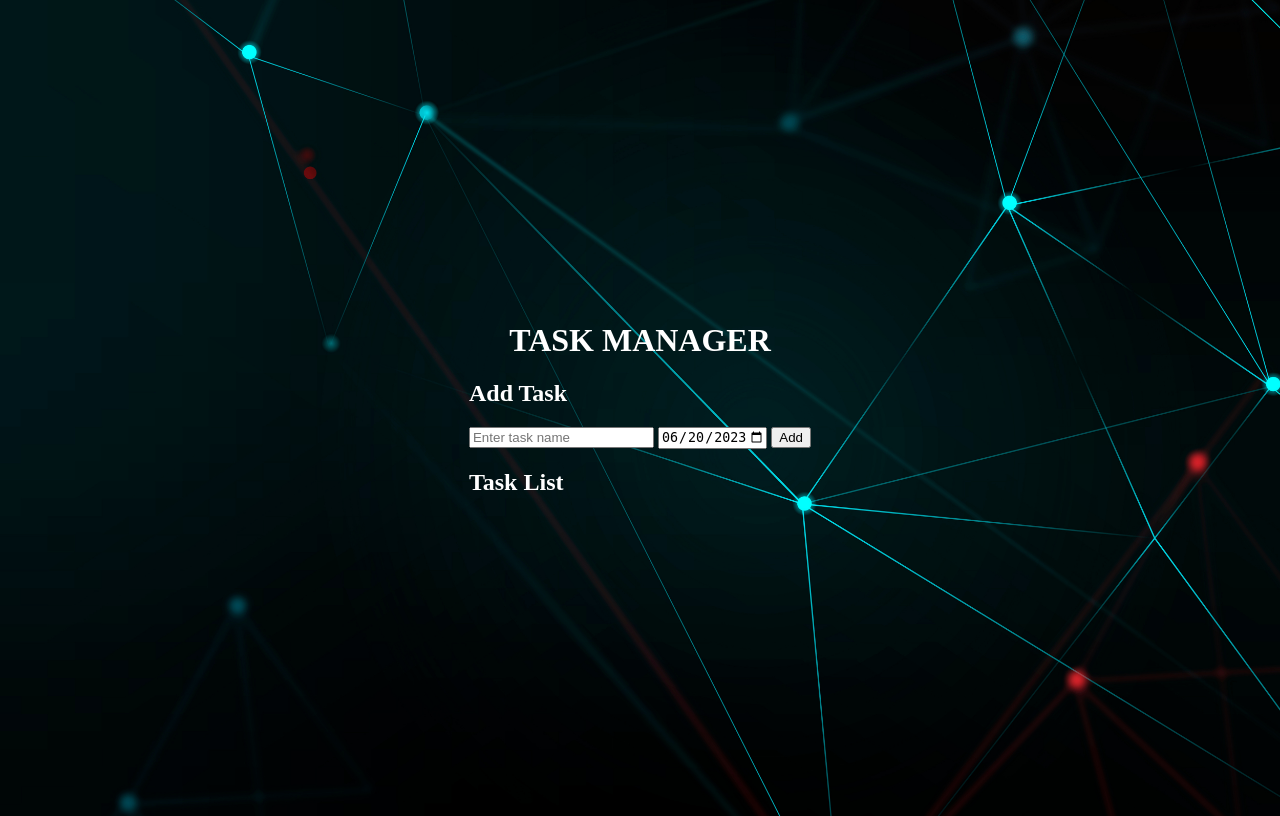
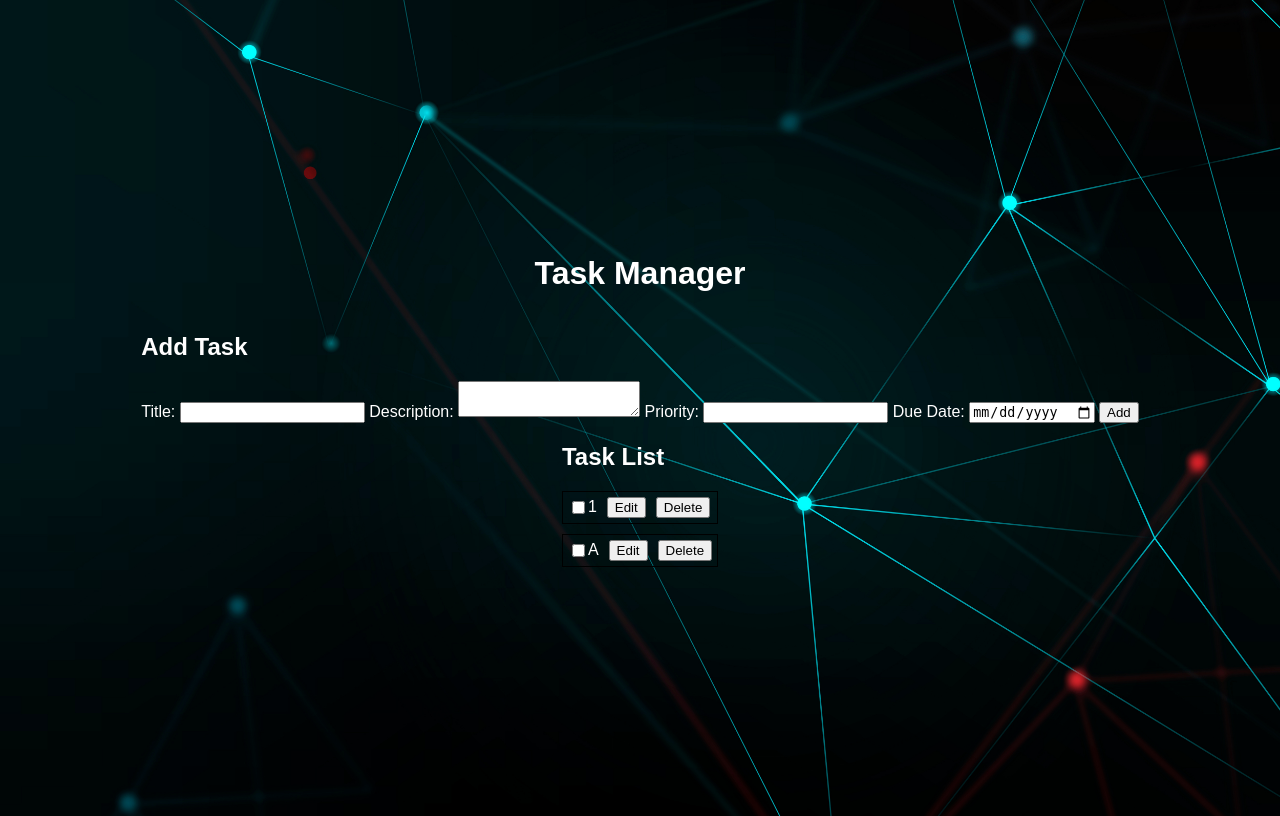
Before and after one commit to fmaterak/Task_manager_website, a Django app: template task_manager/tasks/templates/index.html in a window 1280 px wide. Run offline with Django 3.2, Linux system fonts and the light colour scheme; the template is opened without the code that fills it: values that come from a table or form of the project are taken from there, others are empty; data comes from the database, SQL or seed files in the repository; both versions use the stored data as it was after the commit.

Commit message:
Alpha version

```diff
--- a/task_manager/tasks/templates/index.html
+++ b/task_manager/tasks/templates/index.html
@@ -1,25 +1,27 @@
-{% block content %}
 <!DOCTYPE html>
 <html>
 <head>
   <title>Task Manager</title>
   <style>
-    /* Stylizacja wyglądu */
     body {
       display: flex;
+      flex-direction: column;
+      align-items: center;
       justify-content: center;
-      align-items: center;
       height: 100vh;
       background-image: url("/static/background.jpg");
       background-size: cover;
       background-repeat: no-repeat;
       color: white;
+      font-family: Arial, sans-serif;
     }
+
     .task-list {
       list-style-type: none;
       padding: 0;
       color: white;
     }
+
     .task-item {
       display: flex;
       align-items: center;
@@ -28,188 +30,306 @@
       border: 1px solid black;
       padding: 5px;
     }
-    .task-item input[type="checkbox"] {
-      margin-right: 5px;
+
+    .edit-dialog {
+      display: none;
     }
+
     .task-item button {
       margin-left: 10px;
     }
+
     .task-item.completed {
       text-decoration: line-through;
     }
   </style>
 </head>
 <body>
+  <h1>Task Manager</h1>
+
   <div>
-    <h1 style="text-align: center;">TASK MANAGER</h1>
-
-    <h2 style="color: white;">Add Task</h2>
-    <input type="text" id="task-input" placeholder="Enter task name">
-    <input type="date" id="date-input" max="9999-12-31" required>
+    <h2>Add Task</h2>
+    <label for="title-input">Title:</label>
+    <input type="text" id="title-input" required>
+    <label for="description-input">Description:</label>
+    <textarea id="description-input" required></textarea>
+    <label for="priority-input">Priority:</label>
+    <input type="number" id="priority-input" required>
+    <label for="date-input">Due Date:</label>
+    <input type="date" id="date-input" required>
     <button onclick="addTask()">Add</button>
-
-    <h2 style="color: white;">Task List</h2>
-    <ul id="task-list" class="task-list"></ul>
   </div>
 
-  <dialog id="edit-dialog">
-    <h2>Edit Task</h2>
-    <input type="text" id="edit-task-input" placeholder="Enter task name">
-    <input type="date" id="edit-date-input" max="9999-12-31" required>
-    <button onclick="saveEditedTask()">Save</button>
-    <button onclick="closeEditDialog()">Cancel</button>
-  </dialog>
+  <div>
+    <h2>Task List</h2>
+    <ul id="task-list" class="task-list">
+      {% for task in tasks %}
+      <li id="task-item-{{ task.id }}" class="task-item {% if task.completed %}completed{% endif %}">
+        <input type="checkbox" data-task-id="{{ task.id }}" onchange="markTaskAsCompleted(this)">
+        <span class="task-title">{{ task.title }}</span>
+        <button onclick="openEditDialog('{{ task.id }}')">Edit</button>
+        <button onclick="deleteTask('{{ task.id }}')">Delete</button>
+      </li>
+      {% endfor %}
+    </ul>
+  </div>
+
+  <div id="edit-dialog" class="edit-dialog">
+    <div class="edit-dialog-content">
+      <h2>Edit Task</h2>
+      <label for="edit-title-input">Title:</label>
+      <input type="text" id="edit-title-input" required>
+      <label for="edit-description-input">Description:</label>
+      <textarea id="edit-description-input" required></textarea>
+      <label for="edit-priority-input">Priority:</label>
+      <input type="number" id="edit-priority-input" required>
+      <label for="edit-date-input">Due Date:</label>
+      <input type="date" id="edit-date-input" required>
+      <button onclick="saveEditedTask()">Save</button>
+      <button onclick="closeEditDialog()">Cancel</button>
+    </div>
+  </div>
 
   <script>
-    let editTaskId; // Identyfikator edytowanego zadania
-
-    // Tworzenie unikalnego identyfikatora dla zadania
-    function generateId() {
-      return '_' + Math.random().toString(36).substr(2, 9);
-    }
-
     // Funkcja do dodawania zadania do listy
     function addTask() {
-      const taskInput = document.getElementById('task-input');
-      const taskName = taskInput.value.trim();
-      const dateInput = document.getElementById('date-input');
-      const taskDate = dateInput.value;
+      const titleInput = document.getElementById('title-input');
+      const descriptionInput = document.getElementById('description-input');
+      const priorityInput = document.getElementById('priority-input');
+      const dueDateInput = document.getElementById('date-input');
 
-      if (taskName !== '') {
-        const taskId = generateId(); // Unikalny identyfikator zadania
-        const taskList = document.getElementById('task-list');
+      const task = {
+        id: generateId(),
+        title: titleInput.value,
+        description: descriptionInput.value,
+        priority: parseInt(priorityInput.value),
+        due_date: dueDateInput.value,
+        completed: false
+      };
 
-        // Tworzenie elementów HTML dla zadania
-        const listItem = document.createElement('li');
-        listItem.classList.add('task-item');
-        listItem.setAttribute('data-task-id', taskId);
-        const checkbox = document.createElement('input');
-        checkbox.type = 'checkbox';
-        checkbox.addEventListener('change', () => {
-          markTaskAsCompleted(checkbox);
-        });
-        const taskText = document.createElement('span');
-        taskText.textContent = taskName;
-        const taskDateElement = document.createElement('span');
-        taskDateElement.textContent = taskDate;
-        const editButton = document.createElement('button');
-        editButton.textContent = 'Edit';
-        editButton.addEventListener('click', () => {
-          openEditDialog(taskId);
-        });
-        const deleteButton = document.createElement('button');
-        deleteButton.textContent = 'Delete';
-        deleteButton.addEventListener('click', () => {
-          deleteTask(taskId);
-        });
+      // Wysyłanie zadania do serwera (np. za pomocą AJAX lub fetch())
+      // i dodawanie nowego zadania do listy po otrzymaniu odpowiedzi sukcesu
 
-        // Dodawanie elementów do listy
-        listItem.appendChild(checkbox);
-        listItem.appendChild(taskText);
-        listItem.appendChild(taskDateElement);
-        listItem.appendChild(editButton);
-        listItem.appendChild(deleteButton);
-        taskList.appendChild(listItem);
+      // Przykład:
+      fetch('/api/tasks/', {
+        method: 'POST',
+        headers: {
+          'Content-Type': 'application/json',
+        },
+        body: JSON.stringify(task),
+      })
+      .then(response => response.json())
+      .then(data => {
+        if (data.id) {
+          // Dodaj zadanie do listy
+          const taskList = document.getElementById('task-list');
+          const taskItem = createTaskItem(task);
+          taskList.appendChild(taskItem);
 
-        // Wyczyszczenie pól wprowadzania po dodaniu zadania
-        taskInput.value = '';
-        dateInput.value = '';
-
-        // Ustawienie dzisiejszej daty dla kolejnego zadania
-        const today = new Date();
-        const year = today.getFullYear();
-        let month = today.getMonth() + 1;
-        if (month < 10) {
-          month = '0' + month;
+          // Wyczyść pola formularza
+          titleInput.value = '';
+          descriptionInput.value = '';
+          priorityInput.value = '';
+          dueDateInput.value = getCurrentDate();
         }
-        let day = today.getDate();
-        if (day < 10) {
-          day = '0' + day;
-        }
-        const formattedDate = `${year}-${month}-${day}`;
-        dateInput.value = formattedDate;
-      }
+      })
+      .catch(error => {
+        console.error('Error:', error);
+      });
     }
 
     // Funkcja do zaznaczania zadania jako wykonane
     function markTaskAsCompleted(checkbox) {
-      const listItem = checkbox.parentNode;
-      if (checkbox.checked) {
-        listItem.classList.add('completed');
-      } else {
-        listItem.classList.remove('completed');
-      }
+      const taskId = checkbox.dataset.taskId;
+      const completed = checkbox.checked;
+
+      // Aktualizacja stanu zadania na serwerze (np. za pomocą AJAX lub fetch())
+
+      // Przykład:
+      fetch(`/api/tasks/${taskId}/`, {
+        method: 'PATCH',
+        headers: {
+          'Content-Type': 'application/json',
+        },
+        body: JSON.stringify({ completed }),
+      })
+      .then(response => response.json())
+      .then(data => {
+        // Oznacz zadanie jako wykonane na liście po otrzymaniu odpowiedzi sukcesu
+
+        // Przykład:
+        const taskItem = document.getElementById(`task-item-${taskId}`);
+        if (completed) {
+          taskItem.classList.add('completed');
+        } else {
+          taskItem.classList.remove('completed');
+        }
+      })
+      .catch(error => {
+        console.error('Error:', error);
+      });
     }
 
     // Funkcja do otwierania okna dialogowego edycji zadania
     function openEditDialog(taskId) {
-      const listItem = document.querySelector(`[data-task-id="${taskId}"]`);
-      if (listItem) {
-        const taskText = listItem.querySelector('span');
-        const taskInput = document.getElementById('edit-task-input');
-        const dateInput = document.getElementById('edit-date-input');
-        const taskDate = listItem.querySelector('span:nth-of-type(2)').textContent;
+      editTaskId = taskId;
+      const task = getTaskById(taskId);
+      if (task) {
+        const titleInput = document.getElementById('edit-title-input');
+        const descriptionInput = document.getElementById('edit-description-input');
+        const priorityInput = document.getElementById('edit-priority-input');
+        const dueDateInput = document.getElementById('edit-date-input');
 
-        taskInput.value = taskText.textContent;
-        dateInput.value = taskDate;
-        editTaskId = taskId;
+        titleInput.value = task.title;
+        descriptionInput.value = task.description;
+        priorityInput.value = task.priority;
+        dueDateInput.value = task.due_date;
 
-        const dialog = document.getElementById('edit-dialog');
-        dialog.showModal();
+        // Pokaż okno dialogowe edycji
+        const editDialog = document.getElementById('edit-dialog');
+        editDialog.style.display = 'block';
       }
     }
 
     // Funkcja do zapisywania edytowanego zadania
     function saveEditedTask() {
-      const taskInput = document.getElementById('edit-task-input');
-      const taskName = taskInput.value.trim();
-      const dateInput = document.getElementById('edit-date-input');
-      const taskDate = dateInput.value;
+      const task = getTaskById(editTaskId);
+      if (task) {
+        const titleInput = document.getElementById('edit-title-input');
+        const descriptionInput = document.getElementById('edit-description-input');
+        const priorityInput = document.getElementById('edit-priority-input');
+        const dueDateInput = document.getElementById('edit-date-input');
 
-      if (taskName !== '') {
-        const listItem = document.querySelector(`[data-task-id="${editTaskId}"]`);
-        if (listItem) {
-          const taskText = listItem.querySelector('span');
-          const taskDateElement = listItem.querySelector('span:nth-of-type(2)');
+        task.title = titleInput.value;
+        task.description = descriptionInput.value;
+        task.priority = parseInt(priorityInput.value);
+        task.due_date = dueDateInput.value;
 
-          taskText.textContent = taskName;
-          taskDateElement.textContent = taskDate;
+        // Aktualizacja zadania na serwerze (np. za pomocą AJAX lub fetch())
 
-          const dialog = document.getElementById('edit-dialog');
-          dialog.close();
-        }
+        // Przykład:
+        fetch(`/api/tasks/${task.id}/`, {
+          method: 'PUT',
+          headers: {
+            'Content-Type': 'application/json',
+          },
+          body: JSON.stringify(task),
+        })
+        .then(response => response.json())
+        .then(data => {
+          // Zaktualizuj zadanie na liście po otrzymaniu odpowiedzi sukcesu
+
+          // Przykład:
+          const taskItem = document.getElementById(`task-item-${task.id}`);
+          taskItem.querySelector('.task-title').textContent = task.title;
+
+          // Zamknij okno dialogowe edycji
+          closeEditDialog();
+        })
+        .catch(error => {
+          console.error('Error:', error);
+        });
       }
     }
 
     // Funkcja do zamykania okna dialogowego edycji zadania
     function closeEditDialog() {
-      const dialog = document.getElementById('edit-dialog');
-      dialog.close();
+      editTaskId = null;
+      const editDialog = document.getElementById('edit-dialog');
+      editDialog.style.display = 'none';
     }
 
     // Funkcja do usuwania zadania
     function deleteTask(taskId) {
-      const listItem = document.querySelector(`[data-task-id="${taskId}"]`);
-      if (listItem) {
-        listItem.remove();
-      }
+      // Usunięcie zadania z serwera (np. za pomocą AJAX lub fetch())
+
+      // Przykład:
+      fetch(`/api/tasks/${taskId}/`, {
+        method: 'DELETE',
+      })
+      .then(response => {
+        // Usuń zadanie z listy po otrzymaniu odpowiedzi sukcesu
+
+        // Przykład:
+        const taskItem = document.getElementById(`task-item-${taskId}`);
+        taskItem.remove();
+      })
+      .catch(error => {
+        console.error('Error:', error);
+      });
     }
 
-    // Ustawienie domyślnej wartości dzisiejszej daty
-    const today = new Date();
-    const dateInput = document.getElementById('date-input');
-    const year = today.getFullYear();
-    let month = today.getMonth() + 1;
-    if (month < 10) {
-      month = '0' + month;
+    // Inne pomocnicze funkcje
+
+    // Funkcja do generowania unikalnego identyfikatora dla zadania
+    function generateId() {
+      return Math.random().toString(36).substr(2, 9);
     }
-    let day = today.getDate();
-    if (day < 10) {
-      day = '0' + day;
+
+    // Funkcja do tworzenia elementu listy zadania
+    function createTaskItem(task) {
+      const taskItem = document.createElement('li');
+      taskItem.id = `task-item-${task.id}`;
+      taskItem.className = `task-item ${task.completed ? 'completed' : ''}`;
+
+      const checkbox = document.createElement('input');
+      checkbox.type = 'checkbox';
+      checkbox.dataset.taskId = task.id;
+      checkbox.onchange = function () {
+        markTaskAsCompleted(this);
+      };
+      taskItem.appendChild(checkbox);
+
+      const titleSpan = document.createElement('span');
+      titleSpan.className = 'task-title';
+      titleSpan.textContent = task.title;
+      taskItem.appendChild(titleSpan);
+
+      const editButton = document.createElement('button');
+      editButton.textContent = 'Edit';
+      editButton.onclick = function () {
+        openEditDialog(task.id);
+      };
+      taskItem.appendChild(editButton);
+
+      const deleteButton = document.createElement('button');
+      deleteButton.textContent = 'Delete';
+      deleteButton.onclick = function () {
+        deleteTask(task.id);
+      };
+      taskItem.appendChild(deleteButton);
+
+      return taskItem;
     }
-    const formattedDate = `${year}-${month}-${day}`;
-    dateInput.value = formattedDate;
+
+    // Funkcja do pobierania zadania z listy na podstawie identyfikatora
+    function getTaskById(taskId) {
+      // Pobierz zadanie z serwera na podstawie identyfikatora (np. za pomocą AJAX lub fetch())
+      // i zwróć obiekt zadania
+
+      // Przykład:
+      const taskItem = document.getElementById(`task-item-${taskId}`);
+      if (taskItem) {
+        return {
+          id: taskId,
+          title: taskItem.querySelector('.task-title').textContent,
+          description: '',
+          priority: 0,
+          due_date: '',
+          completed: taskItem.classList.contains('completed'),
+        };
+      }
+      return null;
+    }
+
+    // Funkcja do pobierania bieżącej daty w formacie "YYYY-MM-DD"
+    function getCurrentDate() {
+      const now = new Date();
+      const year = now.getFullYear();
+      const month = String(now.getMonth() + 1).padStart(2, '0');
+      const day = String(now.getDate()).padStart(2, '0');
+      return `${year}-${month}-${day}`;
+    }
   </script>
 </body>
 </html>
-{% endblock %}
```
Also changed, not shown: task_manager/tasks/templates/add_task.html (+5 -10 lines), task_manager/tasks/templates/delete_task.html (+5 -10 lines), task_manager/tasks/templates/task_list.html (+20 -10 lines), task_manager/tasks/templates/update_task.html (+5 -10 lines), task_manager/task_list.sqlite.
